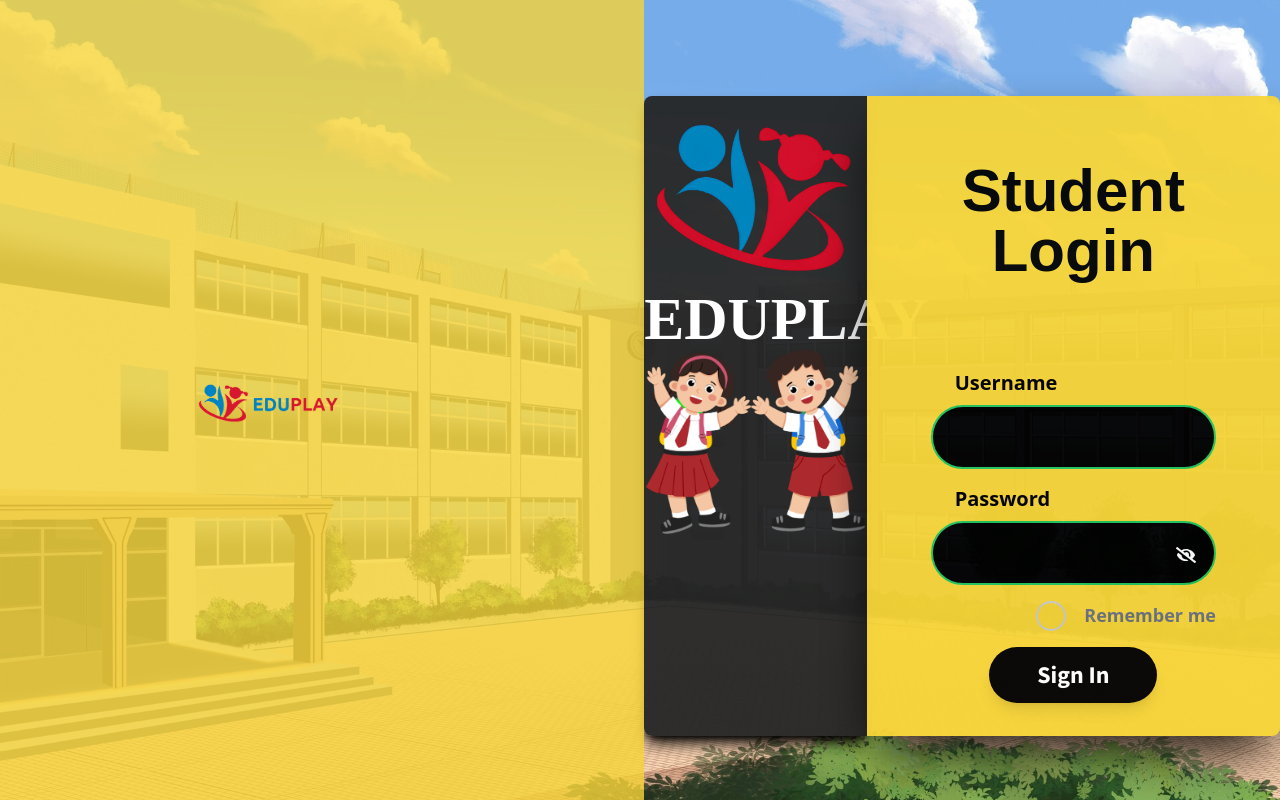
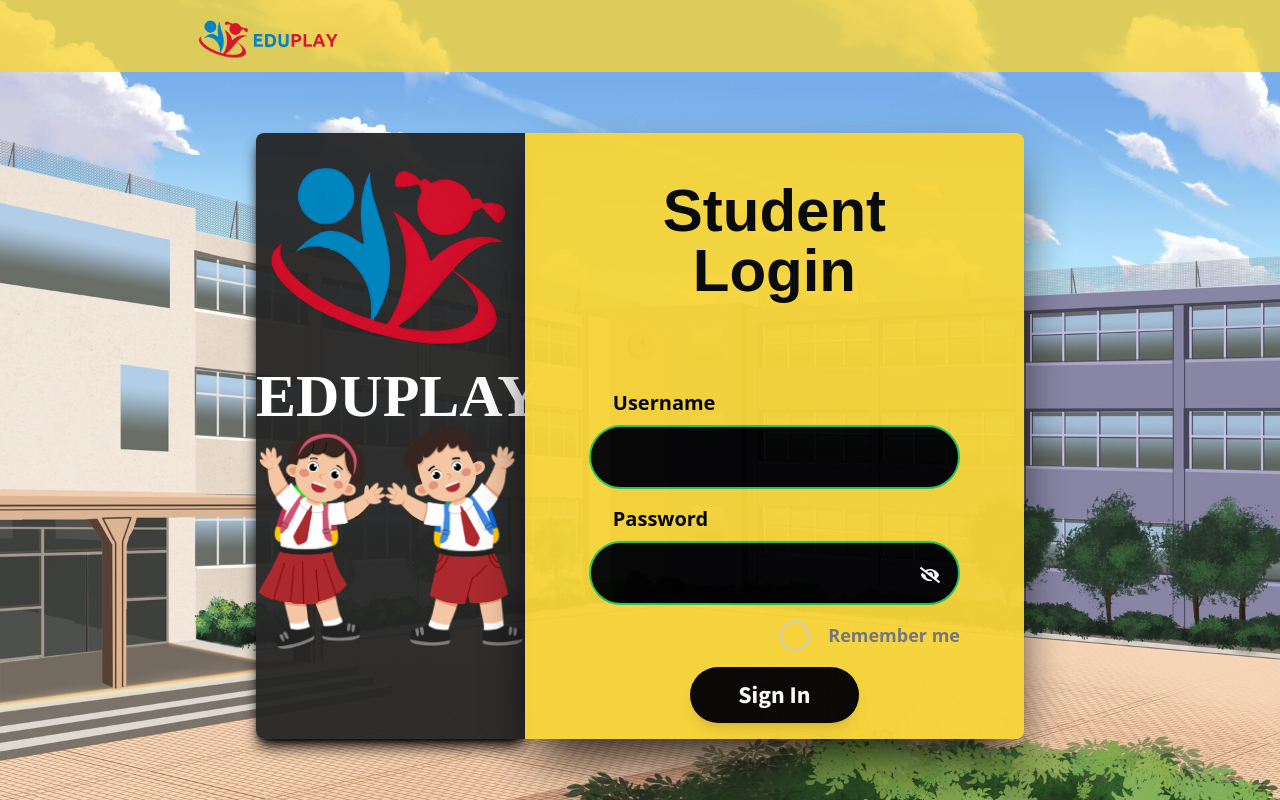
Before and after one commit to ReiTony/EduPlay-main, a React (Vite) app in the folder Client/: page /student/login in a window 1280 px wide. Built offline with nearby package versions, Linux system fonts and the light colour scheme; a web font is replaced by a local one.

Commit message:
fixed login page ui bug

```diff
--- a/Client/src/component/Student_Login.jsx
+++ b/Client/src/component/Student_Login.jsx
@@ -39,10 +39,10 @@
   });
 
   return (
-    <div className="flex justify-center min-h-screen background">
+    <div className="flex flex-col justify-between min-h-screen background">
       <NavBar />
-      <main className="w-full md:w-[80%] lg:w-[70%] xl:w-[60%] text-center grid lg:grid-cols-[35%_65%] lg:mt-24 mt-16 mb-16">
-        <div className="grid grid-rows-[40%_15%_35%] text-white bg-[#252525] bg-opacity-95  hidden lg:block rounded-l-lg shadow-lg shadow-black">
+      <main className="w-[80%] md:w-[80%] lg:w-[70%] xl:w-[60%] text-center grid lg:grid-cols-[35%_65%] m-auto">
+        <div className="grid grid-rows-[40%_15%_35%] text-white bg-[#252525] hidden bg-opacity-95 lg:block rounded-l-lg shadow-lg shadow-black">
           <div className="flex items-center justify-center ">
             <img className="object-cover w-fit h-[90%] m-0" src={logo} alt="Logo" />
           </div>
@@ -54,7 +54,7 @@
           </div>
         </div>
 
-        <section className="bg-[#f7d538] opacity-95 flex flex-col gap-14 justify-center  rounded-r-lg lg:px-16 py-4 shadow-2xl  shadow-black">
+        <section className="bg-[#f7d538] opacity-95 flex flex-col gap-14 justify-center rounded-r-lg lg:px-16 py-4 shadow-2xl shadow-black">
           <h2 className="my-8 text-6xl font-extrabold font-expletus">Student Login</h2>
           <form onSubmit={handleSubmit}>
             <label htmlFor="username" className={`items-start ml-6 flex mb-2 text-xl font-semibold ${touched.username && errors.username ? "text-red-500" : ""}`}>
```
